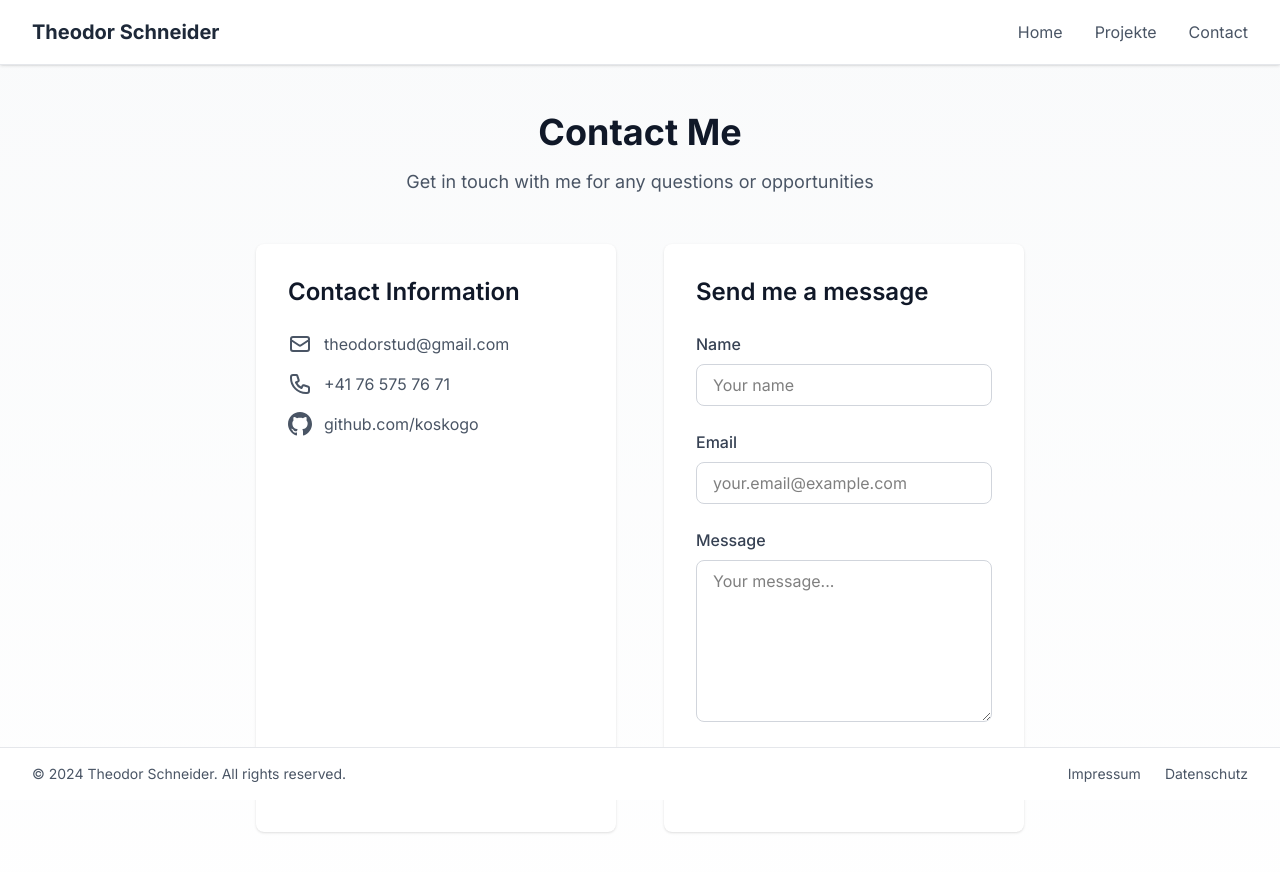
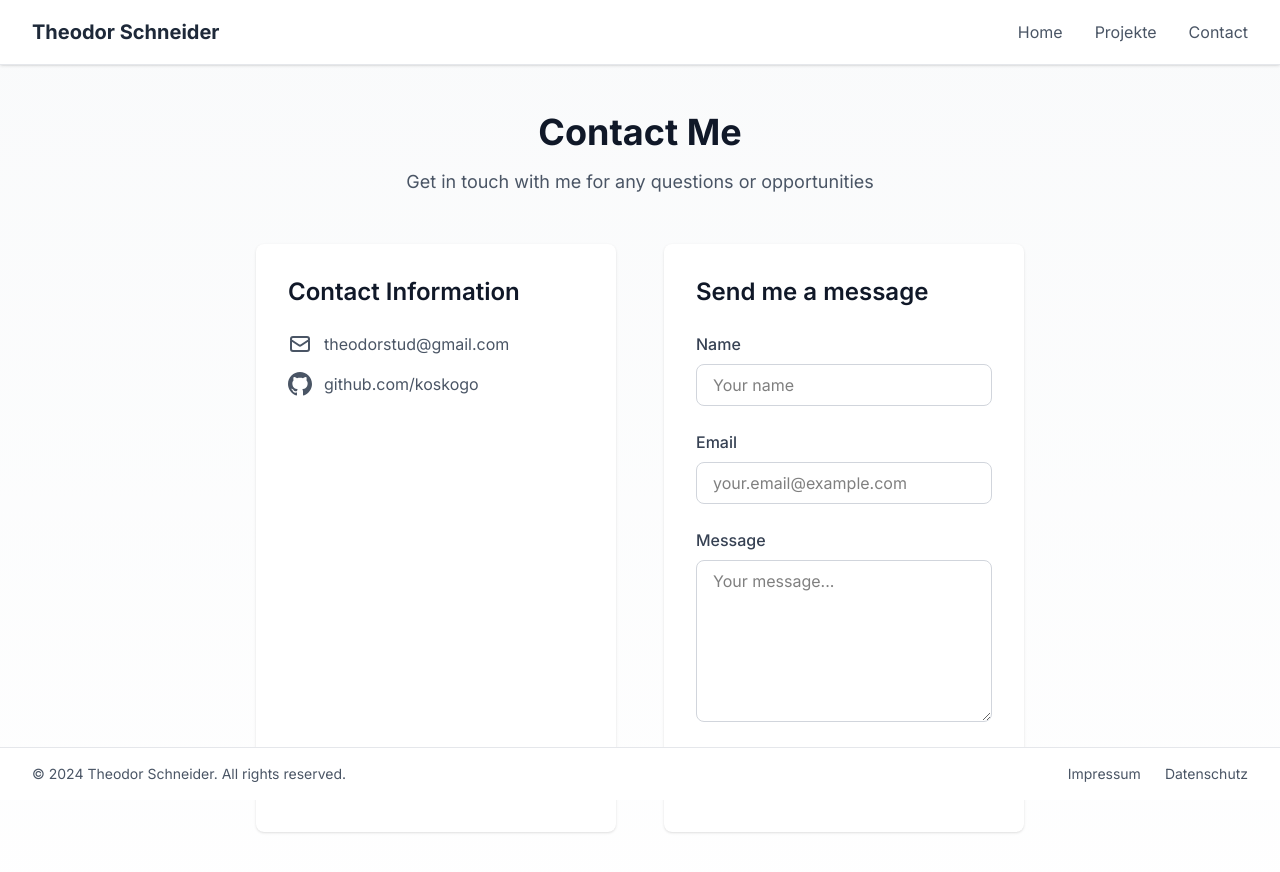
Before and after one commit to koskogo/portfolio, a Next.js app: page /contact in a window 1280 px wide. Shown: the top 872 px of the page. Built offline with nearby package versions, Linux system fonts and the light colour scheme.

Commit message:
changed contact

```diff
--- a/app/contact/page.tsx
+++ b/app/contact/page.tsx
@@ -26,14 +26,6 @@ export default function ContactPage() {
                                 </a>
                             </div>
                             <div className="flex items-center space-x-3">
-                                <svg className="h-6 w-6 text-gray-600" fill="none" viewBox="0 0 24 24" stroke="currentColor">
-                                    <path strokeLinecap="round" strokeLinejoin="round" strokeWidth={2} d="M3 5a2 2 0 012-2h3.28a1 1 0 01.948.684l1.498 4.493a1 1 0 01-.502 1.21l-2.257 1.13a11.042 11.042 0 005.516 5.516l1.13-2.257a1 1 0 011.21-.502l4.493 1.498a1 1 0 01.684.949V19a2 2 0 01-2 2h-1C9.716 21 3 14.284 3 6V5z" />
-                                </svg>
-                                <a href="tel:+41765757671" className="text-gray-600 hover:text-gray-900">
-                                    +41 76 575 76 71
-                                </a>
-                            </div>
-                            <div className="flex items-center space-x-3">
                                 <svg className="h-6 w-6 text-gray-600" fill="currentColor" viewBox="0 0 24 24">
                                     <path d="M12 0c-6.626 0-12 5.373-12 12 0 5.302 3.438 9.8 8.207 11.387.599.111.793-.261.793-.577v-2.234c-3.338.726-4.033-1.416-4.033-1.416-.546-1.387-1.333-1.756-1.333-1.756-1.089-.745.083-.729.083-.729 1.205.084 1.839 1.237 1.839 1.237 1.07 1.834 2.807 1.304 3.492.997.107-.775.418-1.305.762-1.604-2.665-.305-5.467-1.334-5.467-5.931 0-1.311.469-2.381 1.236-3.221-.124-.303-.535-1.524.117-3.176 0 0 1.008-.322 3.301 1.23.957-.266 1.983-.399 3.003-.404 1.02.005 2.047.138 3.006.404 2.291-1.552 3.297-1.23 3.297-1.23.653 1.653.242 2.874.118 3.176.77.84 1.235 1.911 1.235 3.221 0 4.609-2.807 5.624-5.479 5.921.43.372.823 1.102.823 2.222v3.293c0 .319.192.694.801.576 4.765-1.589 8.199-6.086 8.199-11.386 0-6.627-5.373-12-12-12z"/>
                                 </svg>
```
